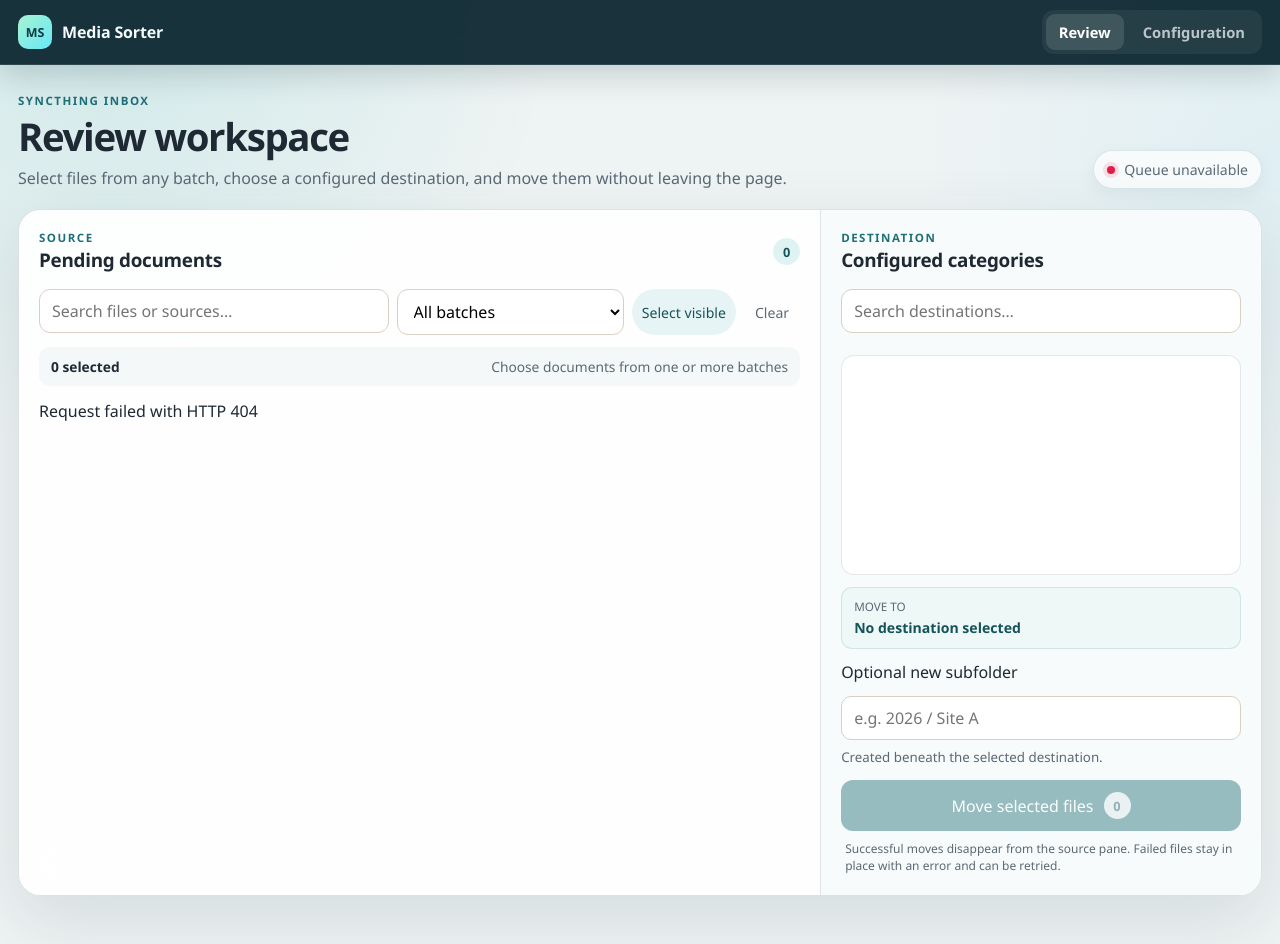
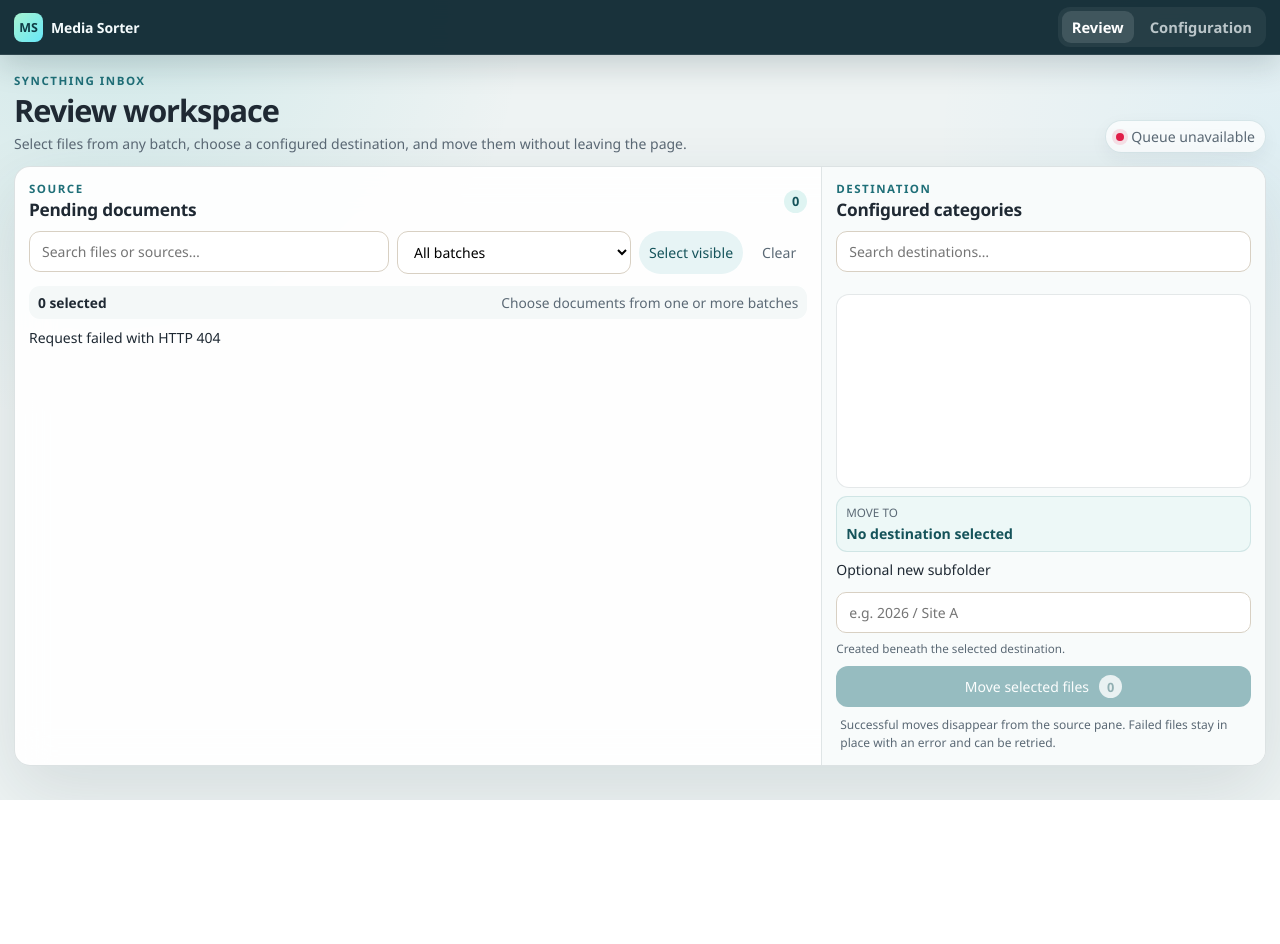
Before and after one commit to ibarot1981/Media_Sorter_Bot, a Python web app: template templates/review_queue.html in a window 1280 px wide. After the commit the page ends 800 px from the top, so only its background shows below. Run offline with Jinja, Linux system fonts and the light colour scheme; the template is opened without the code that fills it, so the values that code supplies are empty.

Commit message:
Compact the review workspace layout

```diff
--- a/static/style.css
+++ b/static/style.css
@@ -21,6 +21,7 @@
 
 body {
   margin: 0;
+  font-size: 14px;
   font-family: "Segoe UI", Tahoma, Geneva, Verdana, sans-serif;
   color: var(--ink);
   background:
@@ -32,12 +33,12 @@
   position: sticky;
   top: 0;
   z-index: 50;
-  min-height: 62px;
+  min-height: 52px;
   display: flex;
   align-items: center;
   justify-content: space-between;
-  gap: 24px;
-  padding: 10px max(18px, calc((100vw - 1480px) / 2));
+  gap: 18px;
+  padding: 7px max(14px, calc((100vw - 1480px) / 2));
   color: #f4fbfc;
   background: rgba(16, 42, 51, 0.96);
   border-bottom: 1px solid rgba(255, 255, 255, 0.1);
@@ -54,17 +55,17 @@
 .app-brand {
   display: inline-flex;
   align-items: center;
-  gap: 10px;
+  gap: 8px;
   font-weight: 750;
   letter-spacing: -0.01em;
 }
 
 .app-brand-mark {
-  width: 34px;
-  height: 34px;
+  width: 29px;
+  height: 29px;
   display: grid;
   place-items: center;
-  border-radius: 10px;
+  border-radius: 8px;
   color: #0f3c45;
   background: linear-gradient(135deg, #a7f3d0, #67e8f9);
   font-size: 0.78rem;
@@ -80,7 +81,7 @@
 }
 
 .app-nav-link {
-  padding: 8px 13px;
+  padding: 6px 10px;
   border-radius: 9px;
   color: rgba(244, 251, 252, 0.72);
   font-size: 0.92rem;
@@ -714,20 +715,20 @@
 .workspace-page {
   max-width: 1480px;
   margin: 0 auto;
-  padding: 28px 18px 48px;
+  padding: 18px 14px 34px;
 }
 
 .workspace-header {
   display: flex;
   align-items: flex-end;
   justify-content: space-between;
-  gap: 24px;
-  margin-bottom: 20px;
+  gap: 18px;
+  margin-bottom: 13px;
 }
 
 .workspace-header h1 {
-  margin: 2px 0 5px;
-  font-size: clamp(1.7rem, 3vw, 2.45rem);
+  margin: 1px 0 3px;
+  font-size: clamp(1.5rem, 2.4vw, 2rem);
   letter-spacing: -0.035em;
 }
 
@@ -750,9 +751,9 @@
 .workspace-live-status {
   display: inline-flex;
   align-items: center;
-  gap: 9px;
+  gap: 7px;
   flex: none;
-  padding: 9px 13px;
+  padding: 6px 10px;
   border: 1px solid rgba(31, 111, 120, 0.15);
   border-radius: 999px;
   color: var(--muted);
@@ -783,12 +784,12 @@
 @keyframes status-pulse { 50% { opacity: 0.45; } }
 
 .explorer-shell {
-  min-height: 680px;
+  min-height: 600px;
   display: grid;
   grid-template-columns: minmax(0, 1.55fr) minmax(340px, 0.85fr);
   overflow: hidden;
   border: 1px solid rgba(87, 111, 118, 0.2);
-  border-radius: 22px;
+  border-radius: 16px;
   background: var(--surface);
   box-shadow: 0 24px 70px rgba(28, 57, 65, 0.12);
   backdrop-filter: blur(18px);
@@ -796,7 +797,7 @@
 
 .explorer-pane {
   min-width: 0;
-  padding: 20px;
+  padding: 14px;
 }
 
 .explorer-source-pane {
@@ -814,19 +815,19 @@
   align-items: center;
   justify-content: space-between;
   gap: 12px;
-  margin-bottom: 16px;
+  margin-bottom: 10px;
 }
 
 .explorer-pane-header h2 {
   margin: 2px 0 0;
-  font-size: 1.18rem;
+  font-size: 1.08rem;
   letter-spacing: -0.015em;
 }
 
 .count-badge,
 .button-count {
-  min-width: 27px;
-  height: 27px;
+  min-width: 23px;
+  height: 23px;
   display: inline-grid;
   place-items: center;
   padding: 0 8px;
@@ -850,7 +851,7 @@
 .search-field input,
 .compact-field select {
   width: 100%;
-  min-height: 40px;
+  min-height: 34px;
   margin: 0;
   border-radius: 11px;
   background-color: #ffffff;
@@ -869,8 +870,8 @@
   align-items: center;
   justify-content: space-between;
   gap: 12px;
-  padding: 10px 12px;
-  margin-bottom: 14px;
+  padding: 7px 9px;
+  margin-bottom: 9px;
   border-radius: 11px;
   color: var(--muted);
   background: #f4f8f8;
@@ -880,13 +881,13 @@
 .selection-strip strong { color: var(--ink); }
 
 .batch-sections {
-  max-height: 590px;
+  max-height: 535px;
   overflow: auto;
   padding-right: 5px;
   scrollbar-color: rgba(31, 111, 120, 0.32) transparent;
 }
 
-.batch-section + .batch-section { margin-top: 18px; }
+.batch-section + .batch-section { margin-top: 12px; }
 
 .batch-section-header {
   position: sticky;
@@ -1031,8 +1032,8 @@
 
 .destination-tree {
   flex: 1 1 auto;
-  min-height: 220px;
-  max-height: 390px;
+  min-height: 190px;
+  max-height: 340px;
   overflow: auto;
   padding: 7px;
   border: 1px solid rgba(87, 111, 118, 0.16);
@@ -1094,8 +1095,8 @@
 .destination-summary {
   display: grid;
   gap: 4px;
-  margin-top: 12px;
-  padding: 11px 12px;
+  margin-top: 8px;
+  padding: 8px 9px;
   border: 1px solid rgba(31, 111, 120, 0.14);
   border-radius: 11px;
   background: #edf8f7;
@@ -1104,7 +1105,7 @@
 .destination-summary span { color: var(--muted); font-size: 0.73rem; text-transform: uppercase; }
 .destination-summary strong { color: var(--accent-strong); font-size: 0.88rem; word-break: break-word; }
 
-.new-folder-field { margin-top: 12px; }
+.new-folder-field { margin-top: 8px; }
 .new-folder-field input { margin-top: 5px; }
 .new-folder-field small { color: var(--muted); }
 
@@ -1114,8 +1115,8 @@
   align-items: center;
   justify-content: center;
   gap: 10px;
-  margin-top: 14px;
-  padding: 12px 16px;
+  margin-top: 10px;
+  padding: 9px 13px;
   border-radius: 12px;
 }
 
--- a/templates/config.html
+++ b/templates/config.html
@@ -4,7 +4,7 @@
   <meta charset="utf-8">
   <meta name="viewport" content="width=device-width, initial-scale=1">
   <title>Media Sorter Bot Config</title>
-  <link rel="stylesheet" href="/static/style.css?v=ajax-review-2">
+  <link rel="stylesheet" href="/static/style.css?v=ajax-review-3">
 </head>
 <body>
   <nav class="app-nav" aria-label="Primary navigation">
--- a/templates/review_queue.html
+++ b/templates/review_queue.html
@@ -5,7 +5,7 @@
   <meta name="viewport" content="width=device-width, initial-scale=1">
   <meta name="csrf-token" content="{{ csrf_token }}">
   <title>Media Sorter Workspace</title>
-  <link rel="stylesheet" href="/static/style.css?v=ajax-review-2">
+  <link rel="stylesheet" href="/static/style.css?v=ajax-review-3">
   <script src="/static/review.js?v=lazy-tree-1" defer></script>
 </head>
 <body class="app-body">
```
Also changed, not shown: other parts of static/style.css (+12 -12 lines).
